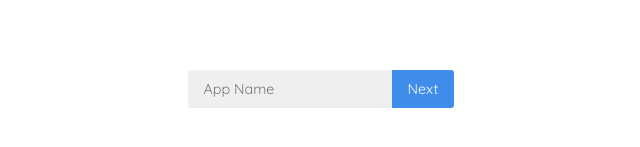
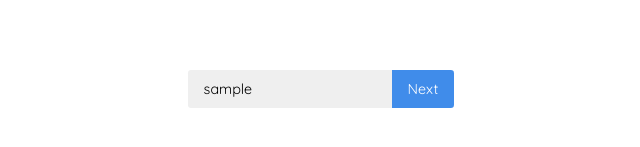
Before and after one commit to leegeunhyeok/pwa-box, a Vue app: page / in a window 1280 px wide. Both pictures are taken after a click on the button "Quick Start". Shown: the part 311-458 px from the top of the page, without its empty margins (319-959 px from the left). Built offline with nearby package versions, Linux system fonts and the light colour scheme.

Commit message:
FIXED: v-model data binding

```diff
--- a/src/views/AppName.vue
+++ b/src/views/AppName.vue
@@ -1,7 +1,7 @@
 <template>
   <div class="app-name">
     <div class="app-name__wrap">
-      <input placeholder="App Name" spellcheck="false" @v-model="name" />
+      <input placeholder="App Name" spellcheck="false" v-model="name" />
       <Button color="blue" @click="nextHandler" :disabled="!isNameAvailable">Next</Button>
     </div>
   </div>
@@ -15,6 +15,7 @@ import Button from '@/components/Button.vue';
 const useAppName = () => {
   const name = ref('sample');
   const isNameAvailable = computed(() => !!name.value);
+
   return {
     name,
     isNameAvailable,
@@ -31,9 +32,10 @@ export default {
 
     const nextHandler = () => {
       if (isNameAvailable) {
-        // TODO
+        toNext('/');
+      } else {
+        toPrevious('/');
       }
-      toPrevious('/');
     };
 
     return {
```
